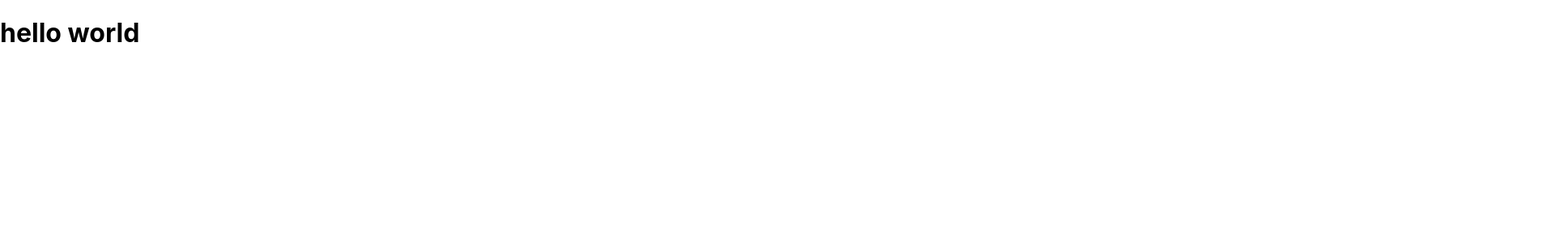
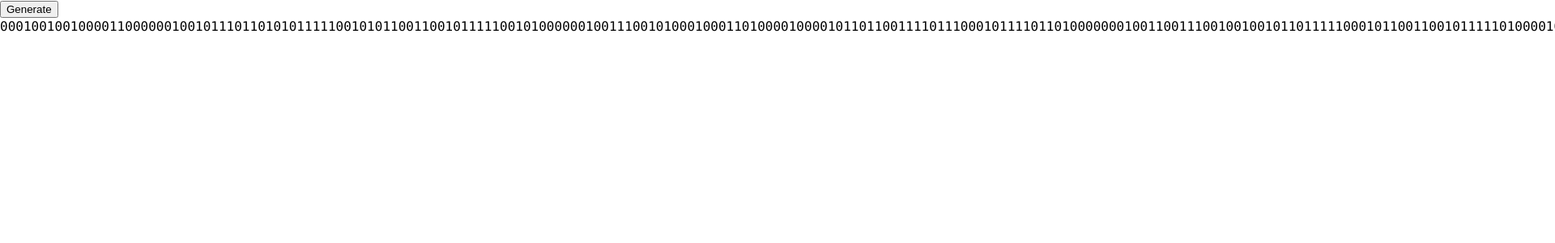
Before and after one commit to ahuth/conway3, a React (Create React App) app: page / in a window 1280 px wide. Shown: the top 300 px of the page at 81% size, 1920 px wide, since content can reach past the window. Built offline with nearby package versions, Linux system fonts and the light colour scheme.

Commit message:
Stree test the implementation a bit

```diff
--- a/src/components/App.tsx
+++ b/src/components/App.tsx
@@ -1,9 +1,21 @@
+import { useState } from 'react';
 import { create, from, randomize } from '../life/conway';
 
-const generation = randomize(create(10, 10));
-const nextGeneration = from(generation);
+const initial = randomize(create(100, 100));
 
 export default function App() {
-  console.log(generation, nextGeneration);
-  return <h1>hello world</h1>;
+  const [current, setCurrent] = useState(initial);
+
+  return (
+    <div>
+      <button
+        onClick={() => {
+          setCurrent(from(current));
+        }}
+      >
+        Generate
+      </button>
+      <code>{current}</code>
+    </div>
+  );
 }
```
